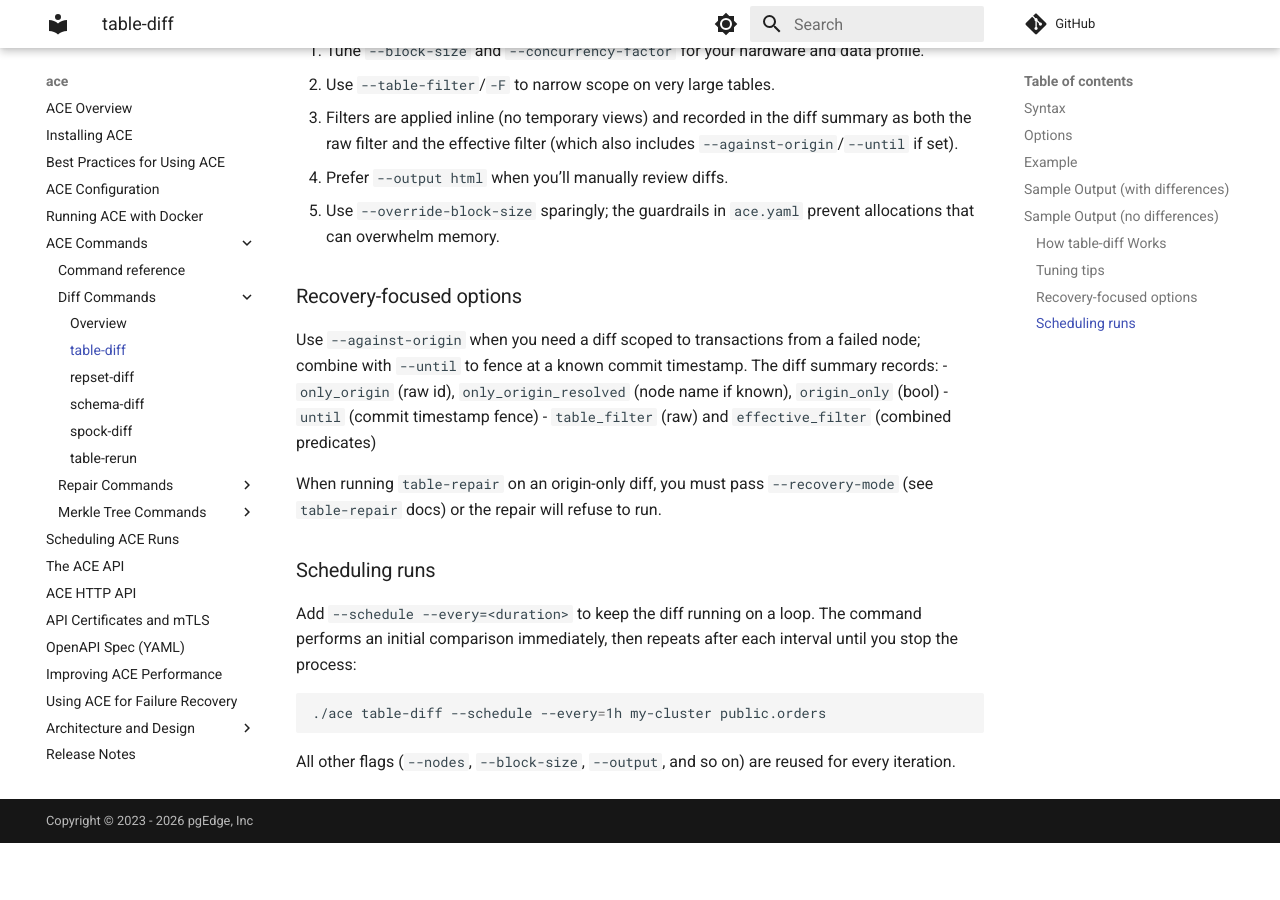
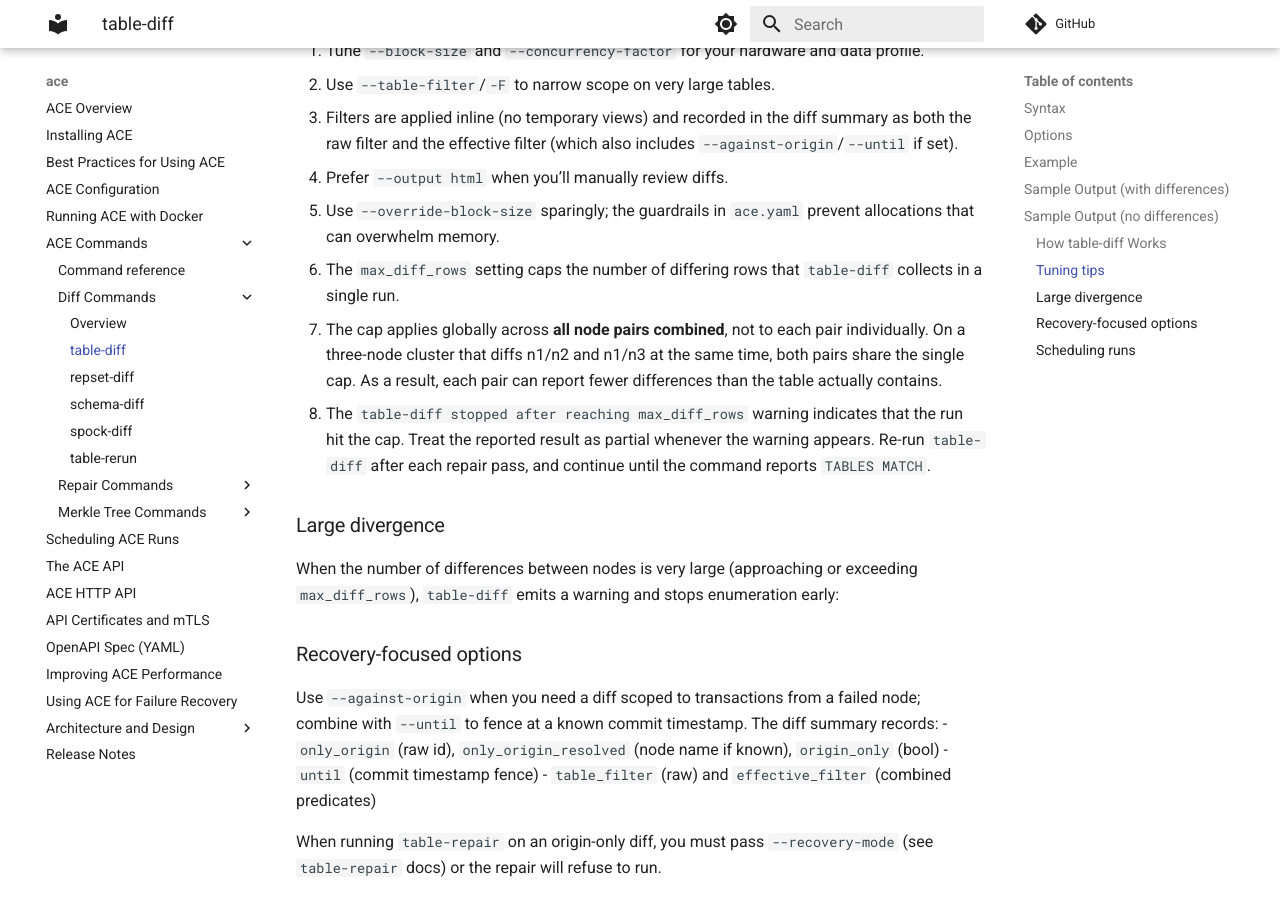
Before and after one commit to pgEdge/ace, an MkDocs documentation site: the page built from docs/commands/diff/table-diff.md, in a window 1280 px wide and 900 px high, scrolled down 2629 px. Built offline with MkDocs 1.6.1 and Material for MkDocs 9.7.7, drawn with Linux system fonts in a browser that asks for light colours; comment, search, counter and statistics services are not loaded; before the commit the page ends 3472 px from its top, so only the background shows below that.

Commit message:
Update table-diff.md with max_diff_rows information
Added a note about the max_diff_rows setting in table-diff documentation, explaining its global cap across node pairs and implications for reported differences.

```diff
--- a/docs/commands/diff/table-diff.md
+++ b/docs/commands/diff/table-diff.md
@@ -80,6 +80,16 @@ ACE optimises comparisons with multiprocessing and block hashing:
    - Filters are applied inline (no temporary views) and recorded in the diff summary as both the raw filter and the effective filter (which also includes `--against-origin`/`--until` if set).
 3. Prefer `--output html` when you’ll manually review diffs.
 4. Use `--override-block-size` sparingly; the guardrails in `ace.yaml` prevent allocations that can overwhelm memory.
+5. The `max_diff_rows` setting caps the number of differing rows that `table-diff` collects in a single run.
+   - The cap applies globally across **all node pairs combined**, not to each pair individually. On a three-node cluster that diffs n1/n2 and n1/n3 at the same time, both pairs share the single cap. As a result, each pair can report fewer
+differences than the table actually contains.
+   - The `table-diff stopped after reaching max_diff_rows` warning indicates that the run hit the cap. Treat the reported result as partial whenever the warning appears. Re-run `table-diff` after each repair pass, and continue until the command reports `TABLES MATCH`.
+
+### Large divergence
+
+When the number of differences between nodes is very large (approaching or
+exceeding `max_diff_rows`), `table-diff` emits a warning and stops
+enumeration early:
 
 ### Recovery-focused options
 
```
